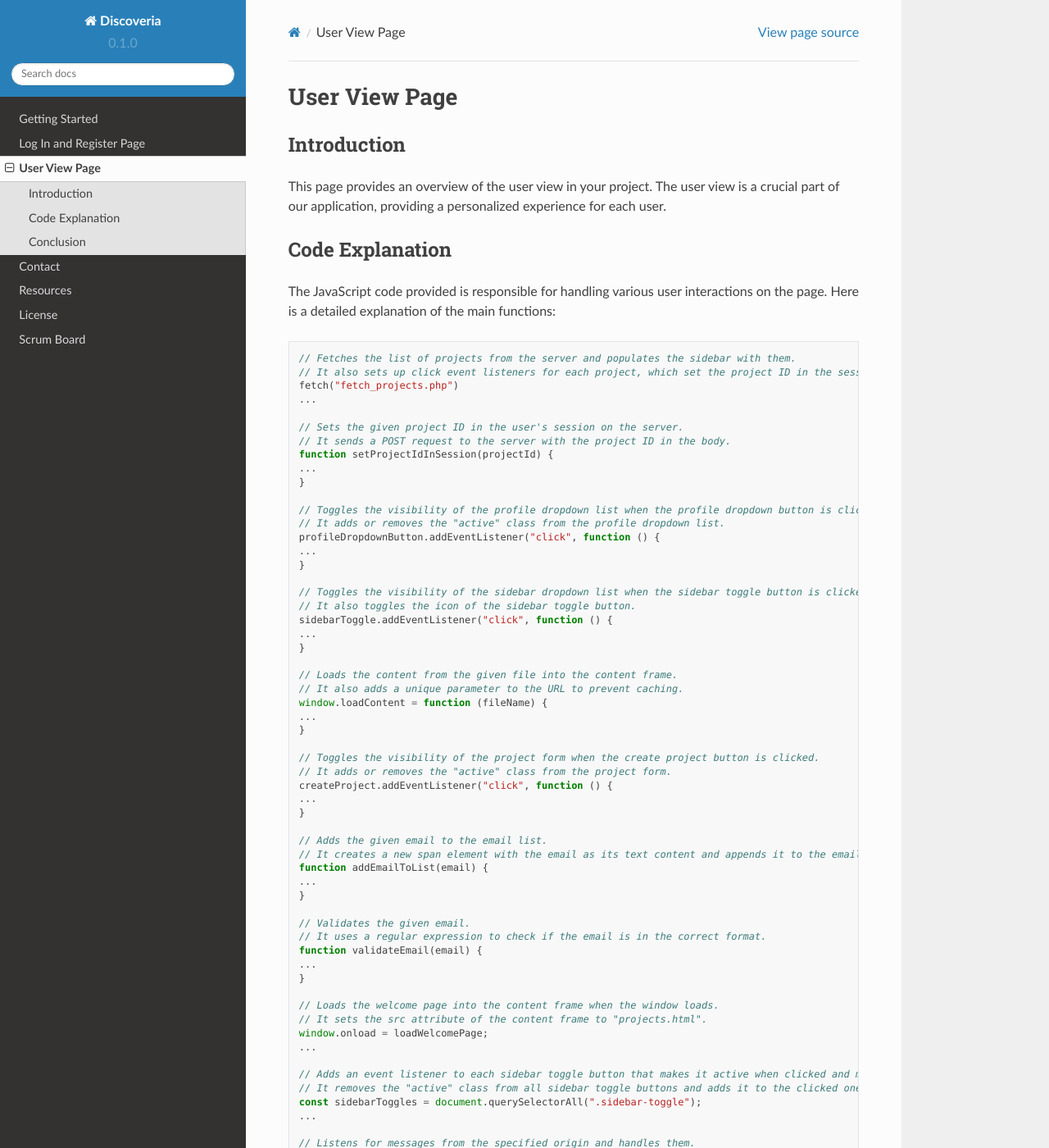
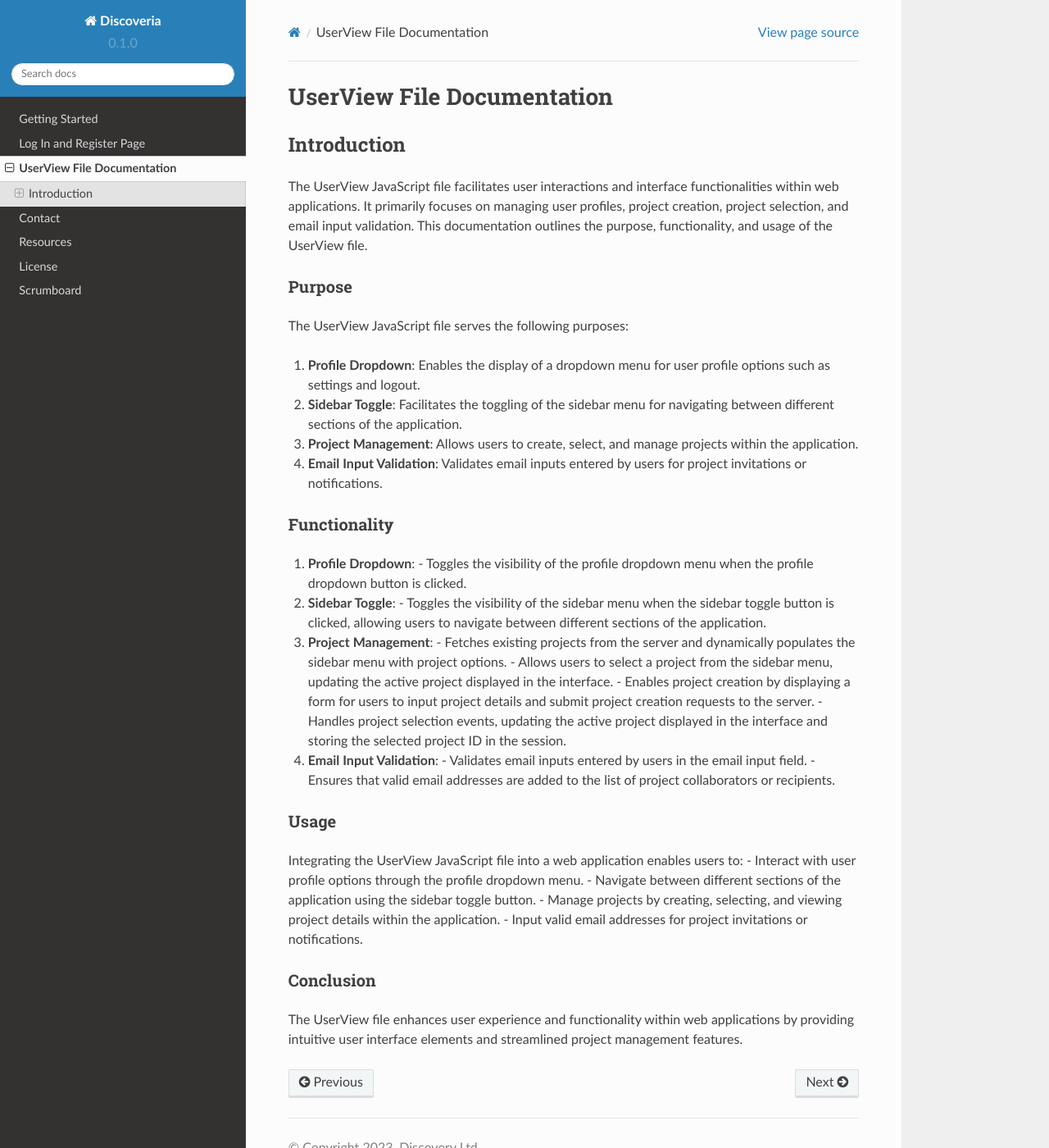
Before and after one commit to Discovery-Limited/documentation, a Sphinx documentation site: the page built from docs/source/userView.rst, in a window 1280 px wide and 1400 px high. Shown: the whole window at 82% size. Built offline with Sphinx 7.4.7 and the Read the Docs theme 2.0.0, drawn with Linux system fonts in a browser that asks for light colours; some of the changed text lies outside the part shown.

Commit message:
chore: Update Scrumboard documentation with improved descriptions and explanations

```diff
--- a/docs/source/scrumboard.rst
+++ b/docs/source/scrumboard.rst
@@ -1,5 +1,5 @@
 ==============
-Scrum Board
+Scrumboard
 ==============
 
 Introduction
@@ -7,11 +7,29 @@ Introduction
 
 This document provides an overview of the Scrum Board, a visual tool used in Agile project management to track and manage tasks.
 
-Features
---------
+What is a Scrumboard?
+-----------------------
+The Scrumboard is a visual management tool commonly used in Agile software development methodologies, particularly within Scrum frameworks. Its primary purpose is to help teams organize, prioritize, and track their work throughout a project's lifecycle.
+
+The Scrumboard typically consists of columns representing different stages of the development process (e.g., To Do, In Progress, Done), with tasks displayed as cards within these columns. This visual layout makes it easy for team members to understand the status of tasks at a glance.
+
+Why Use a Scrumboard?
+--------------------
+1. **Visual Representation**: The Scrumboard provides a visual representation of the project's workflow, making it easy for team members to understand the status of tasks at a glance.
+
+2. **Transparency and Collaboration**: By displaying tasks and their statuses in a central location, the Scrumboard promotes transparency within the team, encouraging collaboration and communication among team members.
+
+3. **Flexibility and Adaptability**: Scrumboards are highly flexible and can be easily adapted to fit the specific needs of a project or team. This adaptability allows teams to respond quickly to changing requirements or priorities.
+
+4. **Focus on Deliverables**: With tasks organized into clear columns, team members can focus on completing work and moving tasks through the workflow, enhancing productivity and project delivery.
+
+Using a Scrumboard can streamline project management processes, improve team collaboration, and ultimately lead to more successful project outcomes in Agile development environments.
+
+Our Features
+------------
 
 - Task cards: Each task is represented by a card on the Scrum Board.
-- Columns: The board is divided into columns representing different stages of the project, such as "To Do," "In Progress," and "Done."
+- Columns: The board is divided into columns representing different stages of the project, such as "Backlog", "To Do," "In Progress," and "Done."
 - Drag and drop: Tasks can be easily moved between columns by dragging and dropping the cards.
 - Task details: Each card contains information about the task, such as its title, assignee, and due date.
 
@@ -38,5 +56,39 @@ Now that you have a basic understanding of the Scrum Board, you can start custom
 
 Happy Scrumming!
 
+
+Scrumboard File Documentaion
+=============================
+
+Purpose
+-------
+The purpose of this JavaScript file is to enable the functionality of a dynamic Scrumboard interface within web applications. By integrating drag-and-drop capabilities and real-time updates, the Scrumboard enhances project visibility, fosters collaboration, and streamlines task management.
+
+Key Components
+---------------
+1. **Event Listeners**:
+   - The file utilizes event listeners to respond to user interactions such as drag-and-drop actions, form submissions, and task modification requests. These listeners ensure seamless functionality and user engagement.
+
+2. **Functions**:
+   - **updateTaskStatus(taskId_, status_)**:
+     - Updates the status of a task by sending a POST request to the server.
+   - **addNewTask(formData)**:
+     - Adds a new task to the Scrumboard by submitting form data via a POST request.
+   - **modifyTask(formData)**:
+     - Modifies an existing task on the Scrumboard by sending form data to the server.
+   - **deleteTask(taskId)**:
+     - Deletes a task from the Scrumboard by sending a POST request with the task ID to the server.
+   - **validateTaskInput(taskInput)**:
+     - Validates the input in the task field to enable or disable the add task button based on the input length.
+   - **expandTaskDetails(expandButton)**:
+     - Toggles the visibility of additional task details when the expand button is clicked.
+
+3. **DOM Manipulation**:
+   - DOM manipulation operations handle the dynamic rendering and modification of task elements, form inputs, and task details. These operations contribute to a responsive and intuitive user experience.
+
+4. **Communication**:
+   - Communication mechanisms, such as message passing between windows, enable seamless integration with external components or parent applications. These capabilities extend the versatility and interoperability of the Scrumboard.
+
+
 .. autosummary::
    :toctree: generated
--- a/docs/source/userView.rst
+++ b/docs/source/userView.rst
@@ -1,89 +1,45 @@
-User View Page
-==============
+UserView File Documentation
+============================
 
 Introduction
 ------------
+The UserView JavaScript file facilitates user interactions and interface functionalities within web applications. It primarily focuses on managing user profiles, project creation, project selection, and email input validation. This documentation outlines the purpose, functionality, and usage of the UserView file.
 
-This page provides an overview of the user view in your project. The user view is a crucial part of our application, providing a personalized experience for each user.
+Purpose
+~~~~~~~
+The UserView JavaScript file serves the following purposes:
 
-Code Explanation
-----------------
+1. **Profile Dropdown**: Enables the display of a dropdown menu for user profile options such as settings and logout.
+2. **Sidebar Toggle**: Facilitates the toggling of the sidebar menu for navigating between different sections of the application.
+3. **Project Management**: Allows users to create, select, and manage projects within the application.
+4. **Email Input Validation**: Validates email inputs entered by users for project invitations or notifications.
 
-The JavaScript code provided is responsible for handling various user interactions on the page. Here is a detailed explanation of the main functions:
+Functionality
+~~~~~~~~~~~~~
+1. **Profile Dropdown**:
+   - Toggles the visibility of the profile dropdown menu when the profile dropdown button is clicked.
 
-.. code-block:: javascript
+2. **Sidebar Toggle**:
+   - Toggles the visibility of the sidebar menu when the sidebar toggle button is clicked, allowing users to navigate between different sections of the application.
 
-    // Fetches the list of projects from the server and populates the sidebar with them.
-    // It also sets up click event listeners for each project, which set the project ID in the session, update the project button, and load the project content.
-    fetch("fetch_projects.php")
-    ...
+3. **Project Management**:
+   - Fetches existing projects from the server and dynamically populates the sidebar menu with project options.
+   - Allows users to select a project from the sidebar menu, updating the active project displayed in the interface.
+   - Enables project creation by displaying a form for users to input project details and submit project creation requests to the server.
+   - Handles project selection events, updating the active project displayed in the interface and storing the selected project ID in the session.
 
-    // Sets the given project ID in the user's session on the server.
-    // It sends a POST request to the server with the project ID in the body.
-    function setProjectIdInSession(projectId) {
-    ...
-    }
+4. **Email Input Validation**:
+   - Validates email inputs entered by users in the email input field.
+   - Ensures that valid email addresses are added to the list of project collaborators or recipients.
 
-    // Toggles the visibility of the profile dropdown list when the profile dropdown button is clicked.
-    // It adds or removes the "active" class from the profile dropdown list.
-    profileDropdownButton.addEventListener("click", function () {
-    ...
-    }
-
-    // Toggles the visibility of the sidebar dropdown list when the sidebar toggle button is clicked.
-    // It also toggles the icon of the sidebar toggle button.
-    sidebarToggle.addEventListener("click", function () {
-    ...
-    }
-
-    // Loads the content from the given file into the content frame.
-    // It also adds a unique parameter to the URL to prevent caching.
-    window.loadContent = function (fileName) {
-    ...
-    }
-
-    // Toggles the visibility of the project form when the create project button is clicked.
-    // It adds or removes the "active" class from the project form.
-    createProject.addEventListener("click", function () {
-    ...
-    }
-
-    // Adds the given email to the email list.
-    // It creates a new span element with the email as its text content and appends it to the email list div.
-    function addEmailToList(email) {
-    ...
-    }
-
-    // Validates the given email.
-    // It uses a regular expression to check if the email is in the correct format.
-    function validateEmail(email) {
-    ...
-    }
-
-    // Loads the welcome page into the content frame when the window loads.
-    // It sets the src attribute of the content frame to "projects.html".
-    window.onload = loadWelcomePage;
-    ...
-
-    // Adds an event listener to each sidebar toggle button that makes it active when clicked and makes all others inactive.
-    // It removes the "active" class from all sidebar toggle buttons and adds it to the clicked one.
-    const sidebarToggles = document.querySelectorAll(".sidebar-toggle");
-    ...
-
-    // Listens for messages from the specified origin and handles them.
-    // If the message contains a project ID, it removes the corresponding project from the sidebar and checks the projects.
-    window.addEventListener("message", (event) => {
-    ...
-    }
-
-    // Checks the list of projects and updates the project button accordingly.
-    // If there is at least one project, it sets the text content and data-id attribute of the project button to the first project's name and ID, respectively, and sets the project ID in the session.
-    // If there are no projects, it sets the text content of the project button to "Projects" and removes its data-id attribute.
-    function checkProjects() {
-    ...
-    }
+Usage
+~~~~~
+Integrating the UserView JavaScript file into a web application enables users to:
+- Interact with user profile options through the profile dropdown menu.
+- Navigate between different sections of the application using the sidebar toggle button.
+- Manage projects by creating, selecting, and viewing project details within the application.
+- Input valid email addresses for project invitations or notifications.
 
 Conclusion
-----------
-
-In this section, we have explained the JavaScript code that handles various user interactions on the user view page. This code is crucial for providing a personalized and interactive experience for each user.
+~~~~~~~~~~
+The UserView file enhances user experience and functionality within web applications by providing intuitive user interface elements and streamlined project management features.
```
